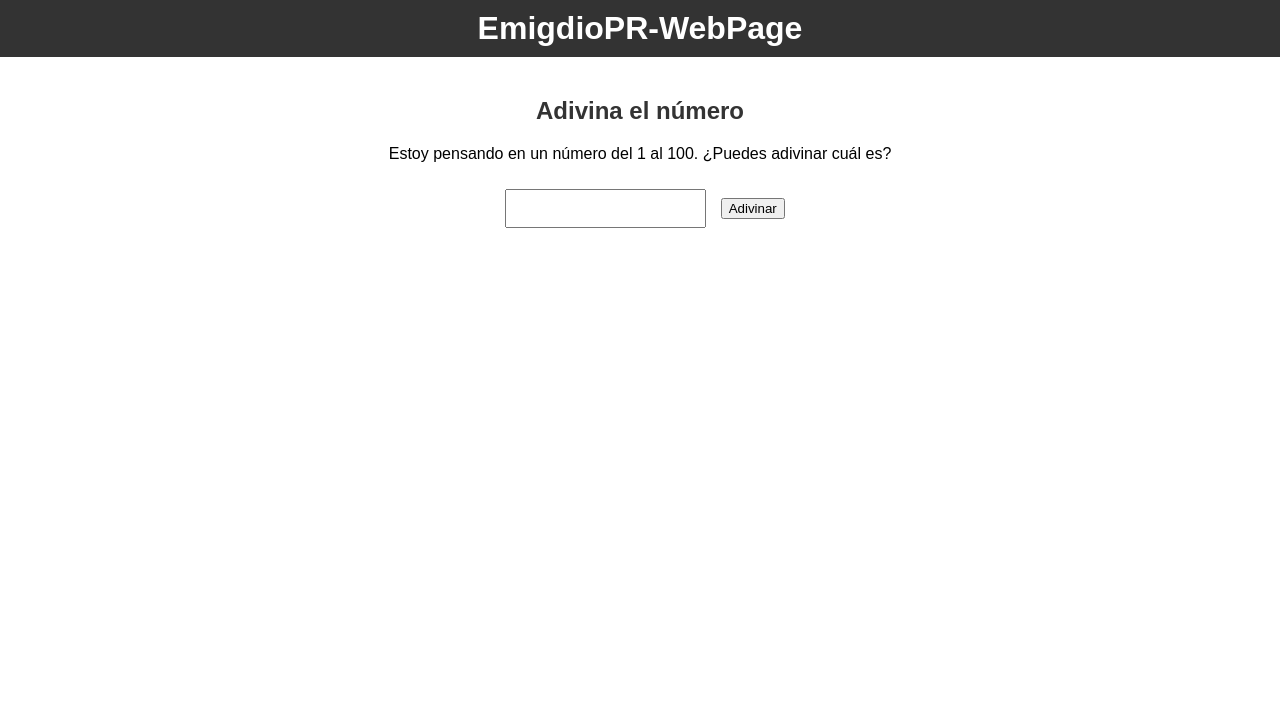
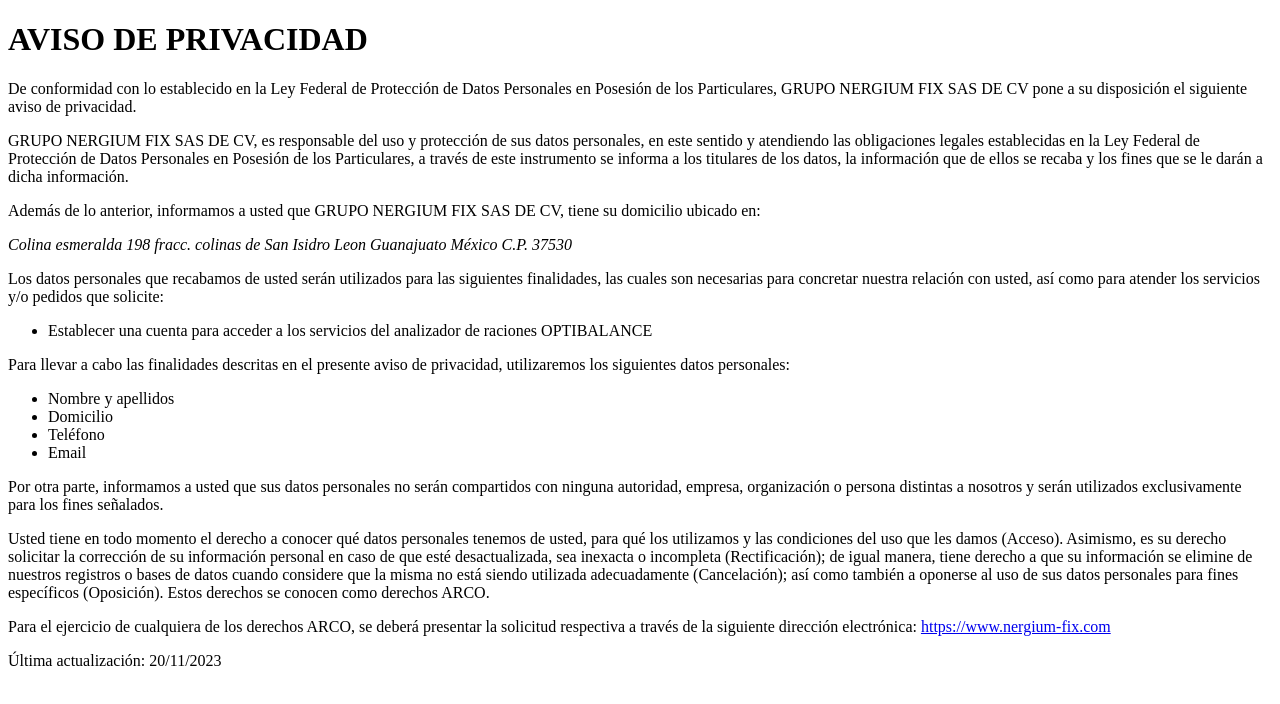
Before and after one commit to EmiP-EPR/EmigdioPR_Web_Page, a plain HTML site: page index.html in a window 1280 px wide. Drawn offline with Linux system fonts and the light colour scheme.

Commit message:
Update index.html

```diff
--- a/index.html
+++ b/index.html
@@ -1,82 +1,48 @@
 <!DOCTYPE html>
-<html>
+<html lang="es">
 <head>
-  <title>EmiP</title>
-  <style>
-    body {
-      margin: 0;
-      padding: 0;
-      font-family: Arial, sans-serif;
-      text-align: center;
-    }
-
-    .app-bar {
-      background-color: #333;
-      color: #fff;
-      padding: 10px;
-    }
-
-    .app-bar h1 {
-      margin: 0;
-    }
-
-    .content {
-      padding: 20px;
-    }
-
-    h2 {
-      color: #333;
-    }
-
-    .guess-input {
-      padding: 10px;
-      margin: 10px;
-    }
-
-    .result-message {
-      margin-top: 20px;
-      font-weight: bold;
-    }
-  </style>
+    <meta charset="UTF-8">
+    <meta name="viewport" content="width=device-width, initial-scale=1.0">
+    <title>Aviso de Privacidad - GRUPO NERGIUM FIX SAS DE CV</title>
 </head>
 <body>
-  <div class="app-bar">
-    <h1>EmigdioPR-WebPage</h1>
-  </div>
 
-  <div class="content">
-    <h2>Adivina el número</h2>
-    <p>Estoy pensando en un número del 1 al 100. ¿Puedes adivinar cuál es?</p>
+    <h1>AVISO DE PRIVACIDAD</h1>
 
-    <input type="number" class="guess-input" id="guessInput">
-    <button onclick="checkGuess()">Adivinar</button>
+    <p>De conformidad con lo establecido en la Ley Federal de Protección de Datos Personales en Posesión de los Particulares, GRUPO NERGIUM FIX SAS DE CV pone a su disposición el siguiente aviso de privacidad.</p>
 
-    <p id="resultMessage"></p>
-  </div>
+    <p>GRUPO NERGIUM FIX SAS DE CV, es responsable del uso y protección de sus datos personales, en este sentido y atendiendo las obligaciones legales establecidas en la Ley Federal de Protección de Datos Personales en Posesión de los Particulares, a través de este instrumento se informa a los titulares de los datos, la información que de ellos se recaba y los fines que se le darán a dicha información.</p>
 
-  <script>
-    var randomNumber = Math.floor(Math.random() * 100) + 1;
-    var resultMessage = document.getElementById("resultMessage");
+    <p>Además de lo anterior, informamos a usted que GRUPO NERGIUM FIX SAS DE CV, tiene su domicilio ubicado en:</p>
 
-    function checkGuess() {
-      var guessInput = document.getElementById("guessInput");
-      var guess = parseInt(guessInput.value);
+    <address>
+        Colina esmeralda 198 fracc. colinas de San Isidro Leon Guanajuato México C.P. 37530
+    </address>
 
-      if (guess === randomNumber) {
-        resultMessage.innerHTML = "¡Felicitaciones! ¡Has adivinado el número correctamente!";
-        resultMessage.style.color = "green";
-        guessInput.disabled = true;
-      } else if (guess < randomNumber) {
-        resultMessage.innerHTML = "El número es más alto. Sigue intentando.";
-        resultMessage.style.color = "red";
-      } else if (guess > randomNumber) {
-        resultMessage.innerHTML = "El número es más bajo. Sigue intentando.";
-        resultMessage.style.color = "red";
-      }
+    <p>Los datos personales que recabamos de usted serán utilizados para las siguientes finalidades, las cuales son necesarias para concretar nuestra relación con usted, así como para atender los servicios y/o pedidos que solicite:</p>
 
-      guessInput.value = "";
-      guessInput.focus();
-    }
-  </script>
+    <ul>
+        <li>Establecer una cuenta para acceder a los servicios del analizador de raciones OPTIBALANCE</li>
+    </ul>
+
+    <p>Para llevar a cabo las finalidades descritas en el presente aviso de privacidad, utilizaremos los siguientes datos personales:</p>
+
+    <ul>
+        <li>Nombre y apellidos</li>
+        <li>Domicilio</li>
+        <li>Teléfono</li>
+        <li>Email</li>
+    </ul>
+
+    <p>Por otra parte, informamos a usted que sus datos personales no serán compartidos con ninguna autoridad, empresa, organización o persona distintas a nosotros y serán utilizados exclusivamente para los fines señalados.</p>
+
+    <p>Usted tiene en todo momento el derecho a conocer qué datos personales tenemos de usted, para qué los utilizamos y las condiciones del uso que les damos (Acceso). Asimismo, es su derecho solicitar la corrección de su información personal en caso de que esté desactualizada, sea inexacta o incompleta (Rectificación); de igual manera, tiene derecho a que su información se elimine de nuestros registros o bases de datos cuando considere que la misma no está siendo utilizada adecuadamente (Cancelación); así como también a oponerse al uso de sus datos personales para fines específicos (Oposición). Estos derechos se conocen como derechos ARCO.</p>
+
+    <p>Para el ejercicio de cualquiera de los derechos ARCO, se deberá presentar la solicitud respectiva a través de la siguiente dirección electrónica: <a href="https://www.nergium-fix.com">https://www.nergium-fix.com</a></p>
+
+    <!-- Agrega el resto de la información según tu necesidad -->
+
+    <p>Última actualización: 20/11/2023</p>
+
 </body>
 </html>
```
